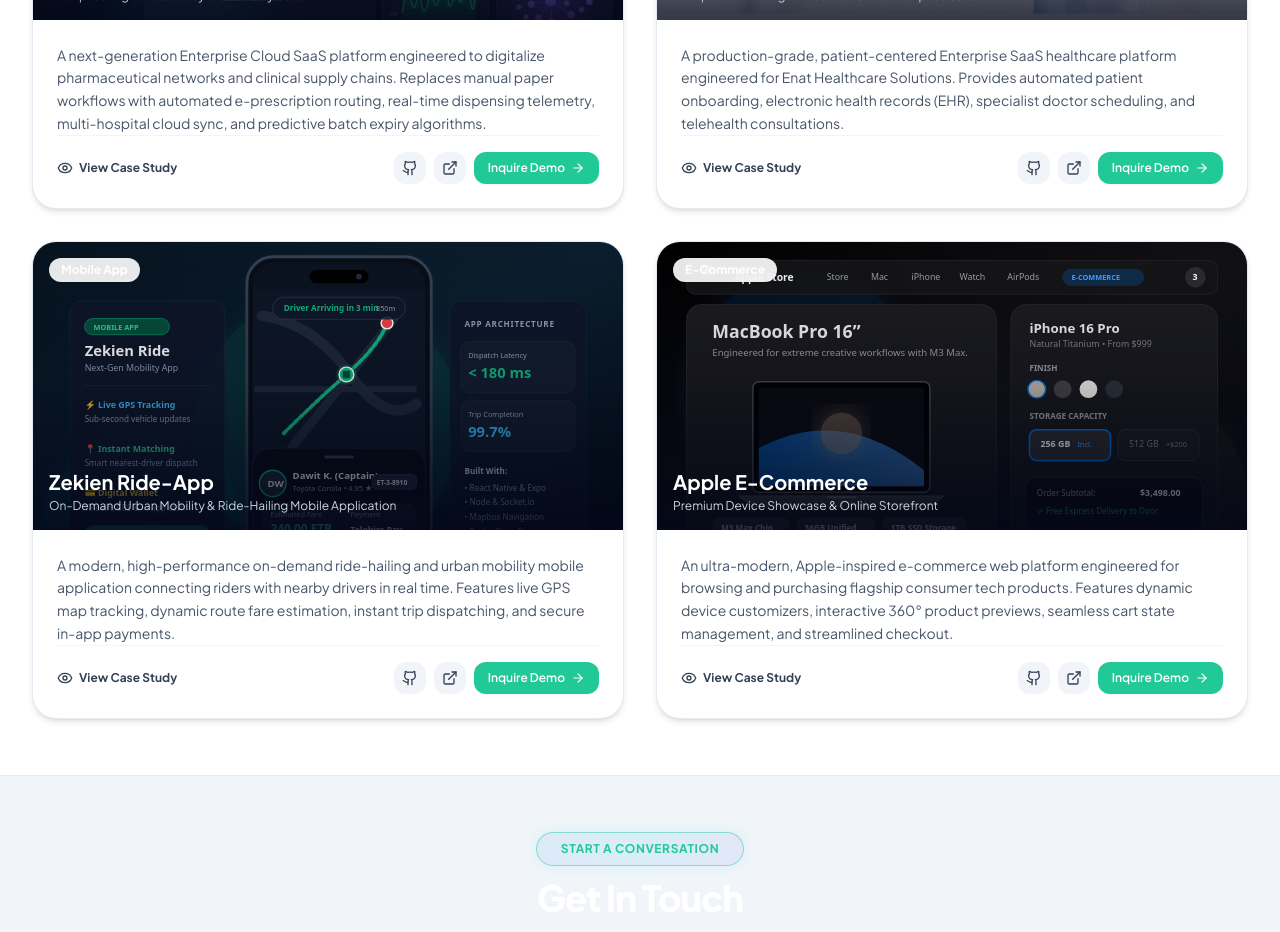
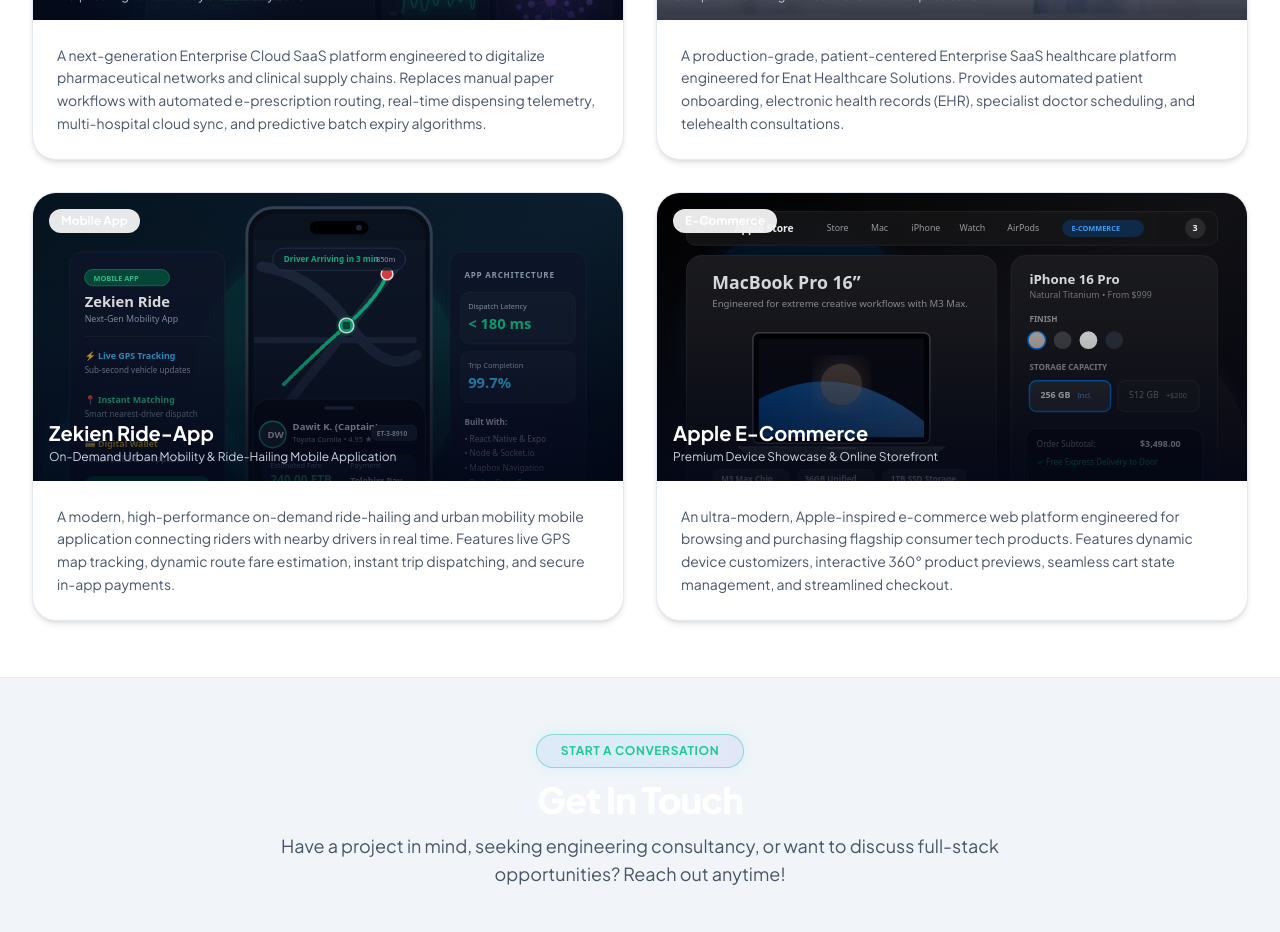
Before and after one commit to meseretshumye/Resume, a React (Vite) app: page / in a window 1280 px wide. Shown: the part 5020-5952 px from the top of the page. Built offline with nearby package versions, Linux system fonts and the light colour scheme.

Commit message:
style(projects): remove action buttons bar from cards and make cards clickable to open case study

```diff
--- a/src/components/Projects.jsx
+++ b/src/components/Projects.jsx
@@ -5,9 +5,8 @@ import {
   Sparkles,
   Layers,
   CheckCircle2,
-  Eye,
   X,
-  ArrowRight
+ArrowRight
 } from 'lucide-react';
 
 export default function Projects({ projects }) {
@@ -64,7 +63,8 @@ export default function Projects({ projects }) {
           {filteredProjects.map((project) => (
             <div
               key={project.id}
-              className="group rounded-3xl bg-white dark:bg-[#0e1629]/90 border border-slate-200/90 dark:border-blue-500/25 overflow-hidden shadow-md dark:shadow-[0_4px_25px_rgba(2,12,27,0.7)] hover:shadow-2xl hover:border-sky-400 dark:hover:border-sky-400/60 transition-all duration-300 hover:-translate-y-1 flex flex-col justify-between backdrop-blur-sm"
+              onClick={() => setSelectedProject(project)}
+              className="group rounded-3xl bg-white dark:bg-[#0e1629]/90 border border-slate-200/90 dark:border-blue-500/25 overflow-hidden shadow-md dark:shadow-[0_4px_25px_rgba(2,12,27,0.7)] hover:shadow-2xl hover:border-sky-400 dark:hover:border-sky-400/60 transition-all duration-300 hover:-translate-y-1 flex flex-col justify-between backdrop-blur-sm cursor-pointer"
             >
               {/* Image Preview Box */}
               <div className="relative h-60 sm:h-72 overflow-hidden bg-slate-100 dark:bg-slate-900">
@@ -101,47 +101,6 @@ export default function Projects({ projects }) {
                   <p className="text-sm text-slate-600 dark:text-slate-300 leading-relaxed">
                     {project.description}
                   </p>
-                </div>
-
-                {/* Action Buttons */}
-                <div className="pt-4 border-t border-slate-100 dark:border-slate-700/60 flex items-center justify-between gap-3">
-                  <button
-                    onClick={() => setSelectedProject(project)}
-                    className="inline-flex items-center gap-1.5 text-xs font-bold text-slate-700 dark:text-slate-300 hover:text-indigo-600 dark:hover:text-indigo-400 transition-colors"
-                  >
-                    <Eye className="w-4 h-4" />
-                    <span>View Case Study</span>
-                  </button>
-
-                  <div className="flex items-center gap-2">
-                    <a
-                      href={project.githubUrl}
-                      target="_blank"
-                      rel="noreferrer"
-                      className="p-2 rounded-xl bg-slate-100 dark:bg-slate-700 hover:bg-slate-200 dark:hover:bg-slate-600 text-slate-700 dark:text-slate-200 transition-colors"
-                      title="Source Code"
-                    >
-                      <Github className="w-4 h-4" />
-                    </a>
-                    {project.liveUrl && (
-                      <a
-                        href={project.liveUrl}
-                        target="_blank"
-                        rel="noreferrer"
-                        className="p-2 rounded-xl bg-slate-100 dark:bg-slate-700 hover:bg-slate-200 dark:hover:bg-slate-600 text-slate-700 dark:text-slate-200 transition-colors"
-                        title="Live Demo"
-                      >
-                        <ExternalLink className="w-4 h-4" />
-                      </a>
-                    )}
-                    <a
-                      href="#contact"
-                      className="inline-flex items-center gap-1.5 px-3.5 py-2 rounded-xl bg-indigo-600 hover:bg-indigo-700 text-white text-xs font-semibold shadow-sm transition-all"
-                    >
-                      <span>Inquire Demo</span>
-                      <ArrowRight className="w-3.5 h-3.5" />
-                    </a>
-                  </div>
                 </div>
               </div>
             </div>
```
